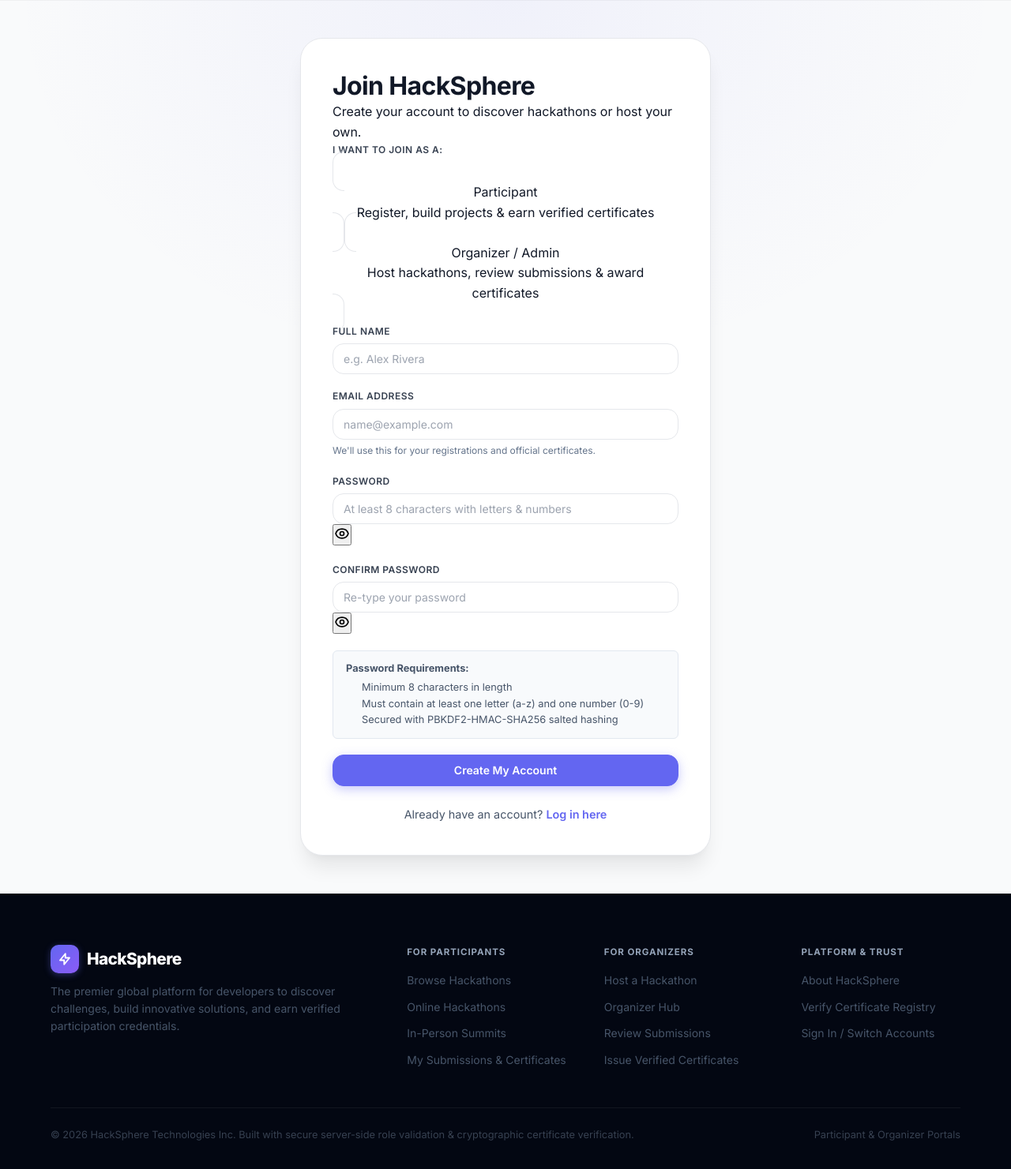
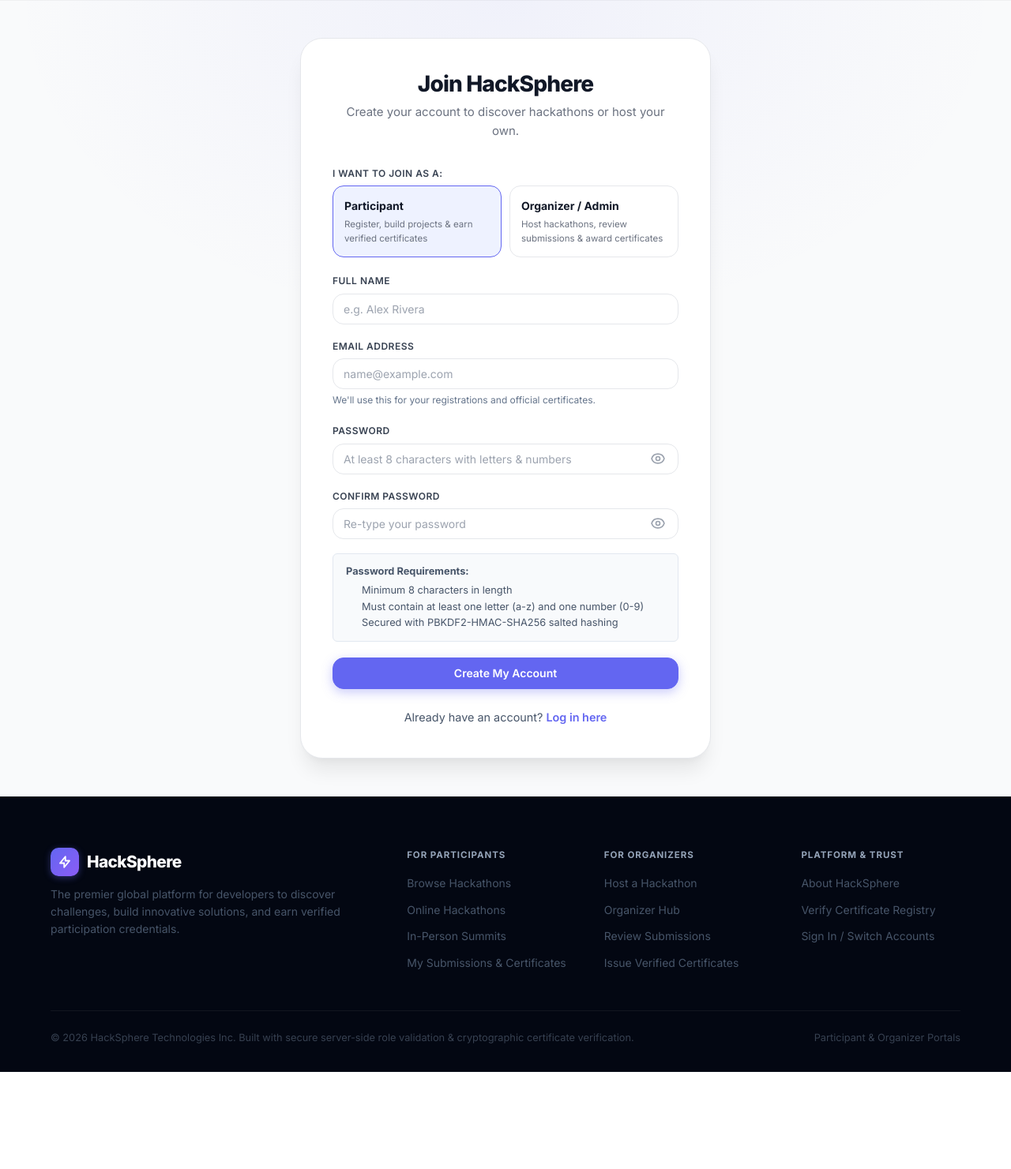
Before and after one commit to user-Vivek-ai/Hackspere, a Flask app: page /auth/signup in a window 1280 px wide. Shown: the part 69-1550 px from the top of the page at 79% size. After the commit the page ends 1427 px from the top, so only its background shows below. Run offline with Flask 3, Linux system fonts and the light colour scheme.

Commit message:
Enhance style.css with complete color tokens, role selector, password toggle, and auth styling

```diff
--- a/static/css/style.css
+++ b/static/css/style.css
@@ -62,6 +62,17 @@
   /* Alias for templates using --primary / --success */
   --primary: #6366f1;
   --success: #10b981;
+  --success-bg: #ecfdf5;
+  --success-text: #065f46;
+  --warning: #f59e0b;
+  --warning-bg: #fffbeb;
+  --warning-text: #92400e;
+  --danger: #ef4444;
+  --danger-bg: #fef2f2;
+  --danger-text: #991b1b;
+  --info: #3b82f6;
+  --info-bg: #eff6ff;
+  --info-text: #1e40af;
 
   --r-sm: 6px;
   --r-md: 10px;
@@ -574,38 +585,50 @@ textarea.form-control { resize: vertical; min-height: 110px; }
 .auth-logo { display: flex; justify-content: center; margin-bottom: 28px; }
 .auth-logo .brand-mark,
 .auth-logo .brand-icon { width: 44px; height: 44px; border-radius: 13px; }
-.auth-head { text-align: center; margin-bottom: 32px; }
-.auth-head h1 { font-size: 1.75rem; font-weight: 800; letter-spacing: -0.03em; margin-bottom: 6px; }
-.auth-head p { color: var(--gray-500); font-size: 0.9375rem; }
+.auth-head,
+.auth-header { text-align: center; margin-bottom: 32px; }
+.auth-head h1,
+.auth-header h1 { font-size: 1.75rem; font-weight: 800; letter-spacing: -0.03em; margin-bottom: 6px; }
+.auth-head p,
+.auth-header p { color: var(--gray-500); font-size: 0.9375rem; }
 
 .form-group { margin-bottom: 18px; }
-.pw-wrap { position: relative; }
-.pw-wrap input { padding-right: 42px; }
-.pw-toggle {
+.pw-wrap,
+.password-input-group { position: relative; }
+.pw-wrap input,
+.password-input-group input { padding-right: 42px; }
+.pw-toggle,
+.password-toggle-btn {
   position: absolute; right: 12px; top: 50%; transform: translateY(-50%);
-  background: none; border: none; cursor: pointer; color: var(--gray-400); padding: 2px;
-  display: flex; align-items: center; justify-content: center;
+  background: none; border: none; cursor: pointer; color: var(--gray-400); padding: 4px;
+  display: flex; align-items: center; justify-content: center; border-radius: var(--r-sm);
 }
-.pw-toggle:hover { color: var(--gray-700); }
+.pw-toggle:hover,
+.password-toggle-btn:hover { color: var(--gray-700); }
 
 /* Old: .role-options  New: .role-cards */
 .role-options,
+.role-selector,
 .role-cards { display: grid; grid-template-columns: 1fr 1fr; gap: 10px; margin-bottom: 20px; }
 /* Old: .role-option  New: .role-card */
 .role-option,
 .role-card {
   border: 1.5px solid var(--gray-200); border-radius: var(--r-lg);
-  padding: 14px; cursor: pointer; transition: var(--transition); text-align: center;
+  padding: 14px; cursor: pointer; transition: var(--transition); text-align: left;
+  background: #fff;
 }
 .role-option:hover,
 .role-card:hover { border-color: var(--brand-light); background: var(--brand-50); }
 .role-option.active,
+.role-option.selected,
 .role-card.active { border-color: var(--brand); background: var(--brand-50); }
 .role-option input[type=radio],
 .role-card input[type=radio] { display: none; }
 .role-icon { font-size: 1.5rem; margin-bottom: 6px; }
-.role-name { font-size: 0.875rem; font-weight: 700; color: var(--gray-900); }
-.role-hint { font-size: 0.72rem; color: var(--gray-500); margin-top: 2px; }
+.role-name,
+.role-title { font-size: 0.875rem; font-weight: 700; color: var(--gray-900); }
+.role-hint,
+.role-desc { font-size: 0.72rem; color: var(--gray-500); margin-top: 2px; }
 
 .pw-rules { background: var(--gray-50); border: 1px solid var(--gray-200); border-radius: var(--r-md); padding: 10px 14px; font-size: 0.78rem; color: var(--gray-500); margin-bottom: 18px; }
 .pw-rules ul { margin-left: 16px; margin-top: 4px; }
```
